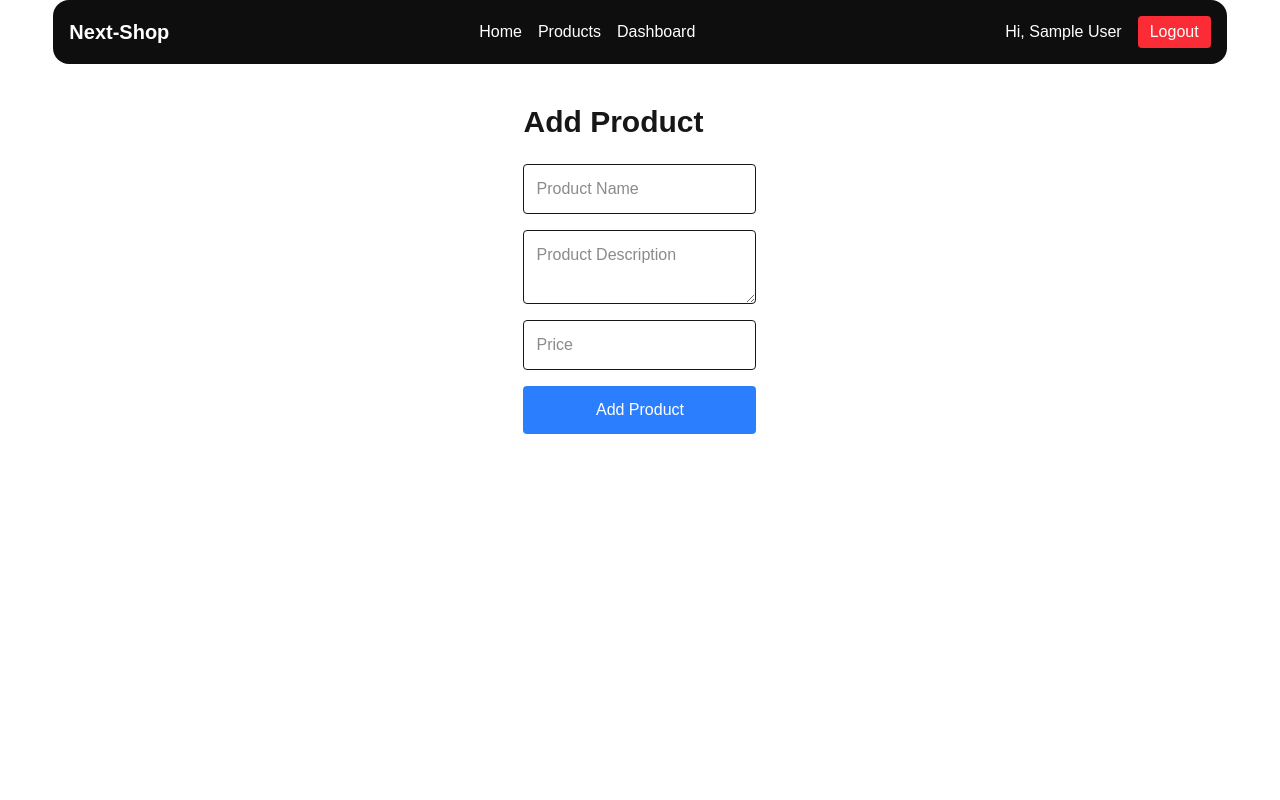
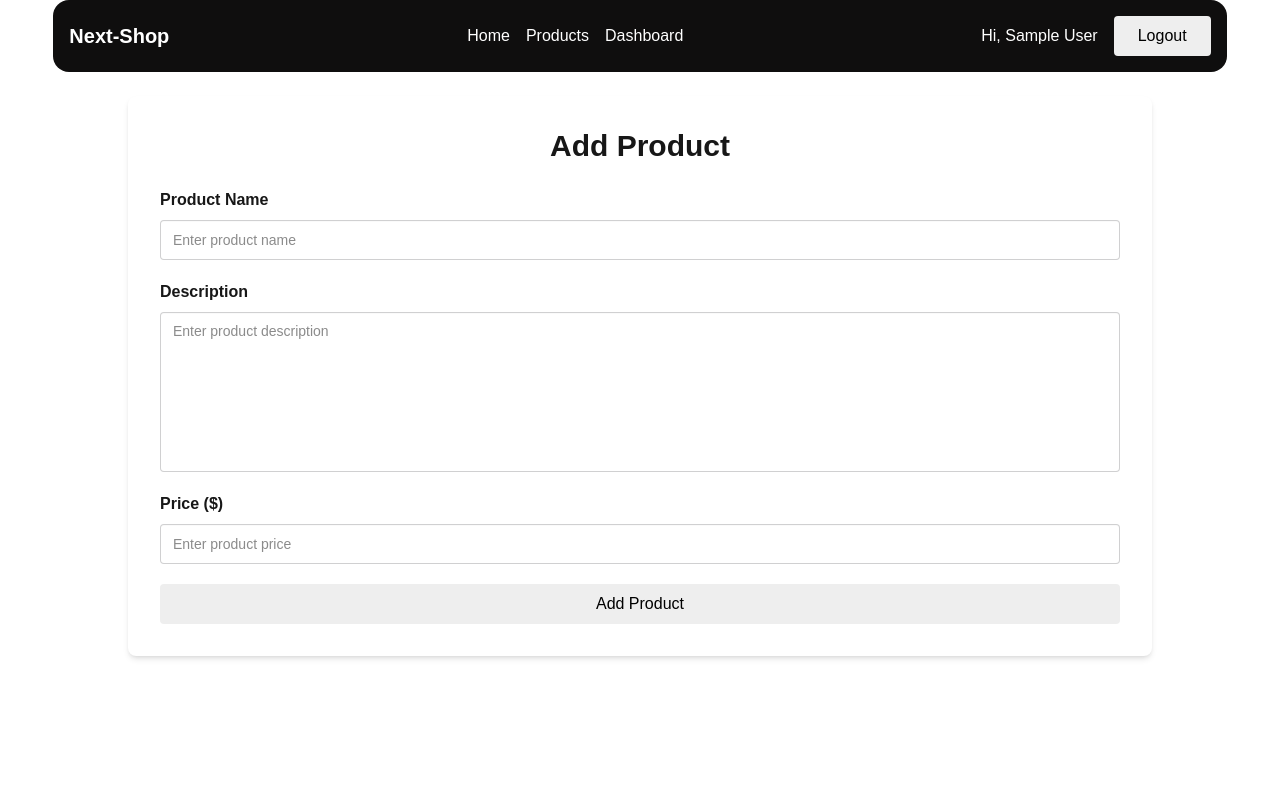
Before and after one commit to ChakmaShantunu/next-shop, a Next.js app: page /dashboard/add-product in a window 1280 px wide. Shown: the top 800 px of the page. Built offline with nearby package versions, Linux system fonts and the light colour scheme; no server answers; sample sign-in values are in the browser's storage.

Commit message:
form updated

```diff
--- a/src/app/components/NavBar.jsx
+++ b/src/app/components/NavBar.jsx
@@ -28,13 +28,13 @@ export default function NavBar() {
                             <span className="mr-4">Hi, {session.user.name}</span>
                             <button
                                 onClick={() => signOut({ callbackUrl: "/login" })}
-                                className="px-3 py-1 bg-red-500 text-white rounded"
+                                className="px-6 py-2 text-black rounded bg-[#EEEEEE] hover:bg-[#350a0a] hover:text-white cursor-pointer"
                             >
                                 Logout
                             </button>
                         </>
                     ) : (
-                        <Link href="/login" className="px-6 py-2 text-black rounded bg-[#EEEEEE] hover:bg-[#350a0a] hover:text-white">
+                        <Link href="/login" className="px-6 py-2 text-black rounded bg-[#EEEEEE] hover:bg-[#350a0a] hover:text-white cursor-pointer">
                             Login
                         </Link>
                     )}
--- a/src/app/dashboard/add-product/page.js
+++ b/src/app/dashboard/add-product/page.js
@@ -28,7 +28,6 @@ export default function AddProduct() {
     setLoading(true);
 
     try {
-      // Example POST request to your backend API
       const res = await fetch("/api/products", {
         method: "POST",
         headers: { "Content-Type": "application/json" },
@@ -52,46 +51,63 @@ export default function AddProduct() {
   };
 
   return (
-    <div className="max-w-lg mx-auto p-10">
-      <h1 className="text-3xl font-bold mb-6">Add Product</h1>
+    <div className="w-full min-h-screen p-6 flex justify-center items-start">
+      <div className="w-full max-w-5xl bg-base-100 p-8 rounded-lg shadow-md">
+        <h1 className="text-3xl font-bold mb-6 text-center">Add Product</h1>
 
         {message && (
-        <p className="mb-4 text-center text-green-600 font-medium">{message}</p>
+          <p className="mb-6 text-center text-green-600 font-medium">{message}</p>
         )}
 
-      <form onSubmit={handleSubmit} className="flex flex-col gap-4">
+        <form onSubmit={handleSubmit} className="flex flex-col gap-5 w-full">
+          {/* Product Name */}
+          <div className="flex flex-col w-full">
+            <label className="mb-2 font-semibold">Product Name</label>
             <input
               type="text"
-          placeholder="Product Name"
               value={name}
               onChange={(e) => setName(e.target.value)}
+              placeholder="Enter product name"
               required
-          className="p-3 border rounded"
+              className="input w-full border rounded px-3 py-2 focus:outline-none focus:ring-2 focus:ring-blue-500"
             />
+          </div>
+
+          {/* Product Description */}
+          <div className="flex flex-col w-full">
+            <label className="mb-2 font-semibold">Description</label>
             <textarea
-          placeholder="Product Description"
               value={description}
               onChange={(e) => setDescription(e.target.value)}
+              placeholder="Enter product description"
               required
-          className="p-3 border rounded"
+              className="input w-full border rounded px-3 py-2 h-40 resize-none focus:outline-none focus:ring-2 focus:ring-blue-500"
             />
+          </div>
+
+          {/* Product Price */}
+          <div className="flex flex-col w-full">
+            <label className="mb-2 font-semibold">Price ($)</label>
             <input
               type="number"
-          placeholder="Price"
               value={price}
               onChange={(e) => setPrice(e.target.value)}
+              placeholder="Enter product price"
               required
-          className="p-3 border rounded"
+              className="input w-full border rounded px-3 py-2 focus:outline-none focus:ring-2 focus:ring-blue-500"
             />
+          </div>
 
+          {/* Submit Button */}
           <button
             type="submit"
             disabled={loading}
-          className="bg-blue-500 text-white py-3 rounded hover:bg-blue-600"
+            className="px-6 py-2 text-black rounded bg-[#EEEEEE] hover:bg-[#350a0a] hover:text-white cursor-pointer"
           >
             {loading ? "Adding..." : "Add Product"}
           </button>
         </form>
       </div>
+    </div>
   );
 }
```
Lines whose indentation alone changed are shown as unchanged.
